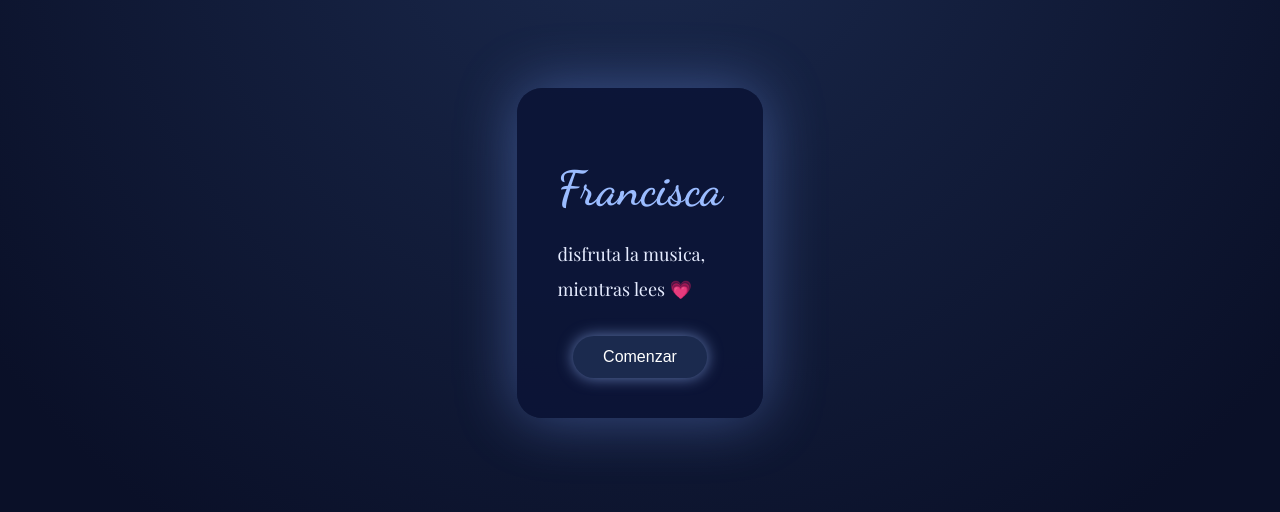
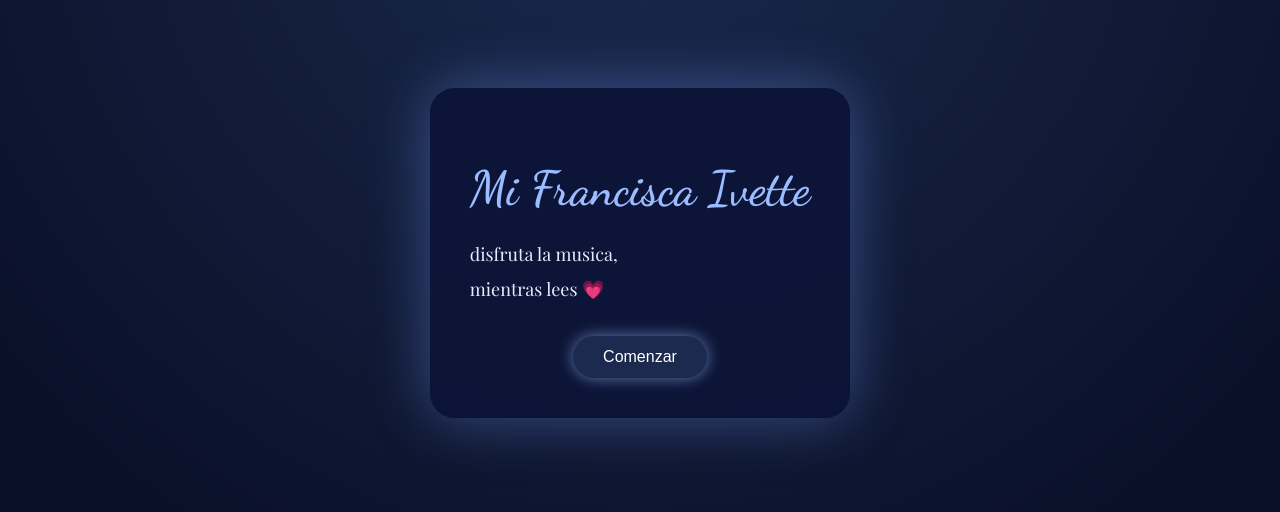
Before and after one commit to arise123400-pixel/para-Francisca-Ivette, a plain HTML site: page index.html in a window 1280 px wide. Shown: the part 147-659 px from the top of the page. Drawn offline with nearby package versions, Linux system fonts and the light colour scheme; a web font is replaced by a local one.

Commit message:
Update index.html

```diff
--- a/index.html
+++ b/index.html
@@ -188,7 +188,7 @@ p {
 <!-- INTRO -->
 <div class="intro" id="intro">
   <div class="intro-box">
-    <h1>Francisca</h1>
+    <h1>Mi Francisca Ivette</h1>
     <p>disfruta la musica,<br>mientras lees 💗</p>
     <button onclick="startExperience()">Comenzar</button>
   </div>
```
